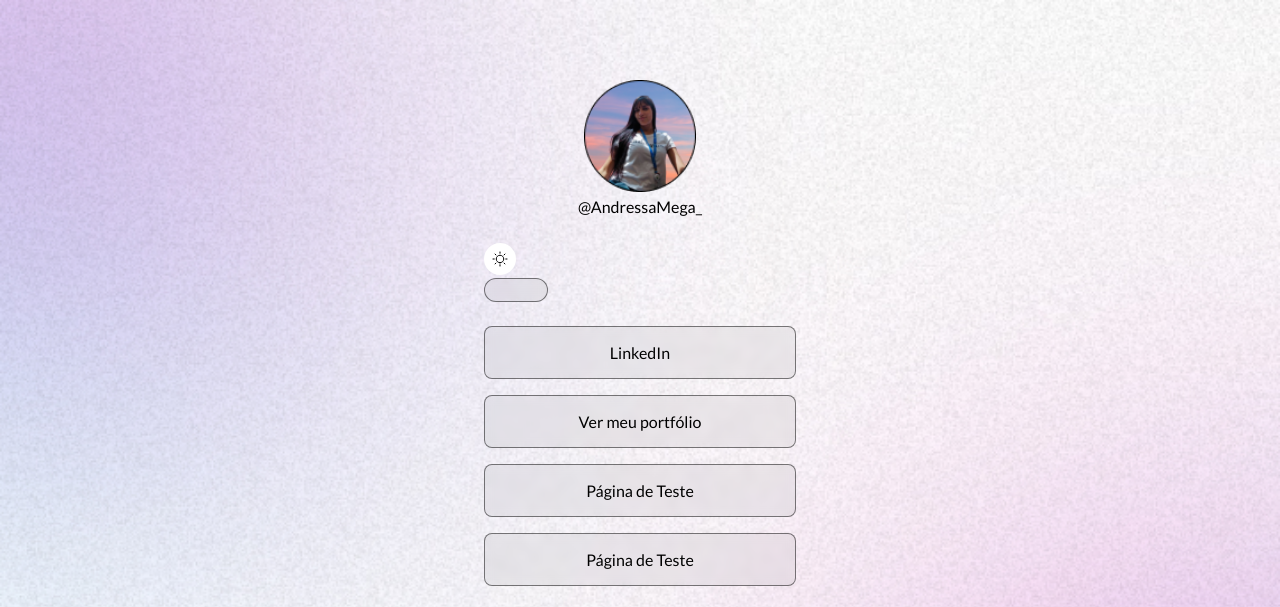
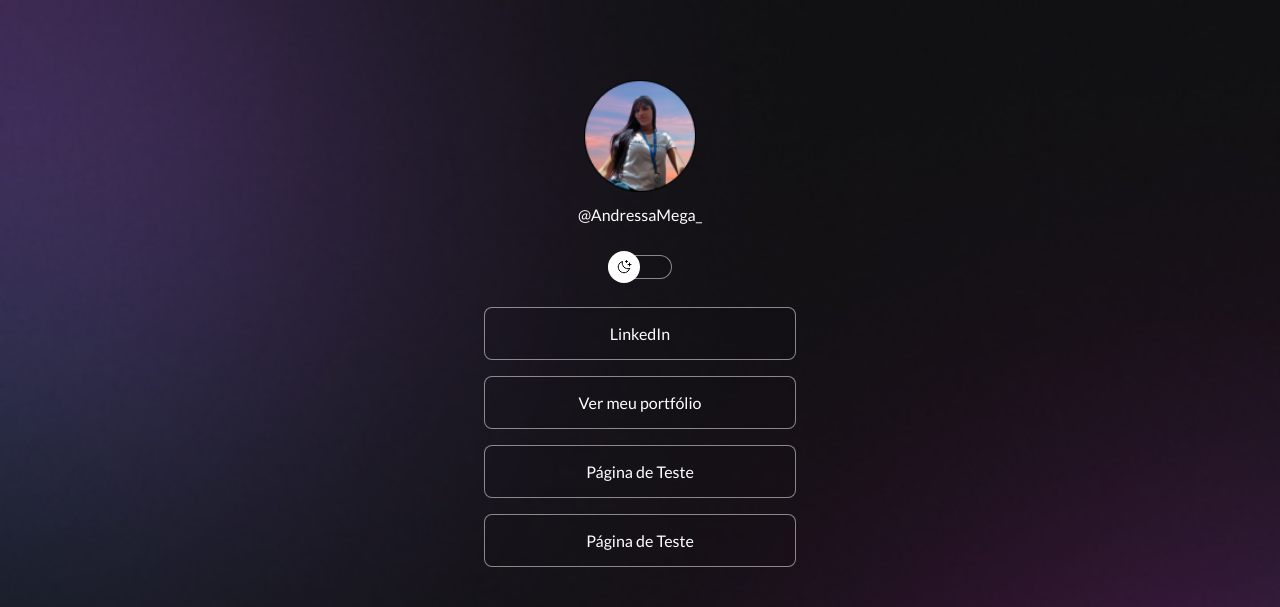
Before and after one commit to Andressa-Mega/AgregadorDeLinks, a plain HTML site: page index.html in a window 1280 px wide. Shown: the top 607 px of the page. Drawn offline with nearby package versions, Linux system fonts and the light colour scheme.

Commit message:
estilos finalizado

```diff
--- a/index.html
+++ b/index.html
@@ -1,5 +1,5 @@
 <!DOCTYPE html>
-<html lang="pt-br" class="light">
+<html lang="pt-br" class="">
 <head>
   <link rel="preconnect" href="https://fonts.googleapis.com">
   <link rel="preconnect" href="https://fonts.gstatic.com" crossorigin>
--- a/style.css
+++ b/style.css
@@ -25,12 +25,6 @@
 }
 
 body {
-  /*
-  background-image: url(./assets/bg-mobile.jpg);
-  background-repeat: no-repeat;
-  background-position: top center;
-  background-size: cover;
-  */
   background: var(--bg-url) no-repeat top center/cover;
 }
 
@@ -57,9 +51,17 @@ body * {
 #profile p {
   font-weight: 500;
   line-height: 24px;
+  margin-top: 8px;
 }
 
 /* switch */
+
+#switch {
+  position: relative;
+  width: 64px;
+
+  margin: 4px auto;
+}
 
 #switch button{
   width: 32px;
@@ -67,6 +69,17 @@ body * {
   border: 0;
   border-radius: 50%;
   background: var(--switch-bg-url) white no-repeat center;
+
+  position: absolute;
+  top: 50%;
+  left: 0;
+  z-index: 1;
+  transform: translateY(-50%);
+}
+
+.light #switch button{
+  right: 0;
+  left: initial;
 }
 
 #switch span {
@@ -79,7 +92,6 @@ body * {
   --webkit-backdrop-filter: blur(4px);
   border-radius: 9999px;
 }
-
 
 /* links*/
 
```
